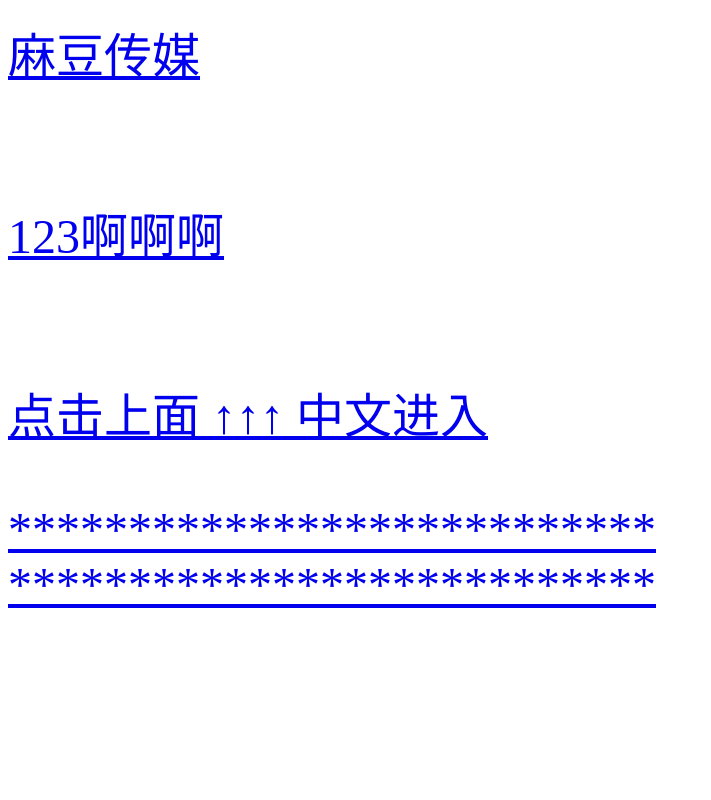
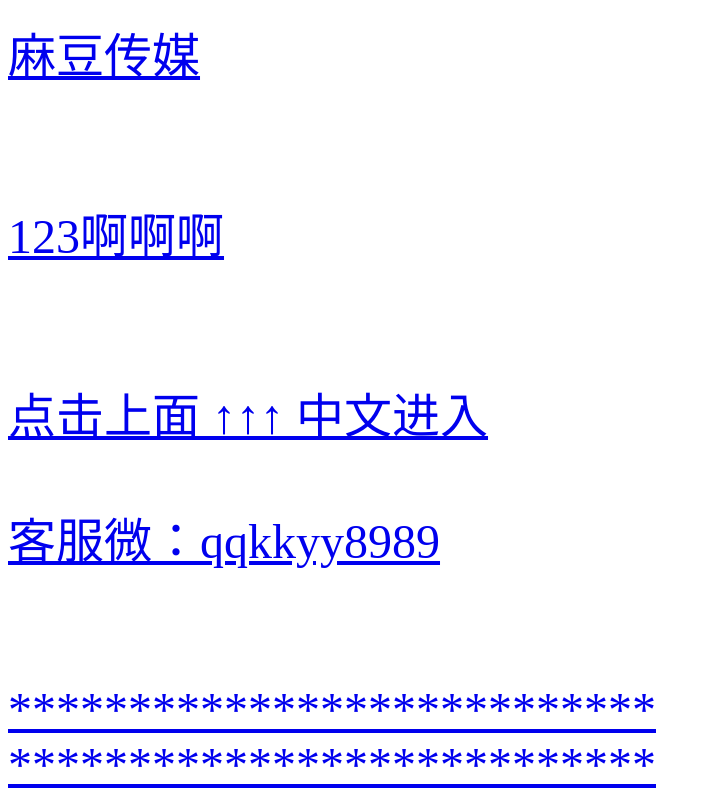
Before and after one commit to paozhuyao/jjjj11, a plain HTML site: page index.html in a window 1280 px wide. Shown: the part 696-1496 px from the top of the page, without its empty margins (0-711 px from the left). Before the commit the page ends 1316 px from the top, so only its background shows below. Drawn offline with Linux system fonts and the light colour scheme.

Commit message:
Update index.html

```diff
--- a/index.html
+++ b/index.html
@@ -10,6 +10,7 @@
     <a href="https://file.lingxi360.com/uploadify/20240626/667aec0cf105f.xml?code=CpEubO&t=1720901969&r=f238b6f0405ecd801b516d5958d3/">麻豆传媒</a><br><br><br>
     <a href="https://yhf687.hsk89.top:81/s/y3lqs4/">123啊啊啊</a><br><br><br>
     <a href="https://www.baidu.com/">点击上面 ↑↑↑ 中文进入</a><br><br>
+    <a href="https://www.baidu.com/">客服微：qqkkyy8989</a><br><br><br>
     <a href="https://www.baidu.com/">***************************</a><br>
     <a href="https://www.baidu.com/">***************************</a><br>
   </font>
```
